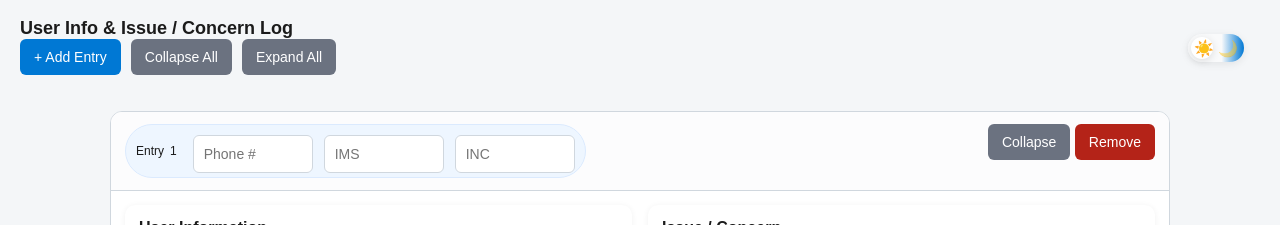
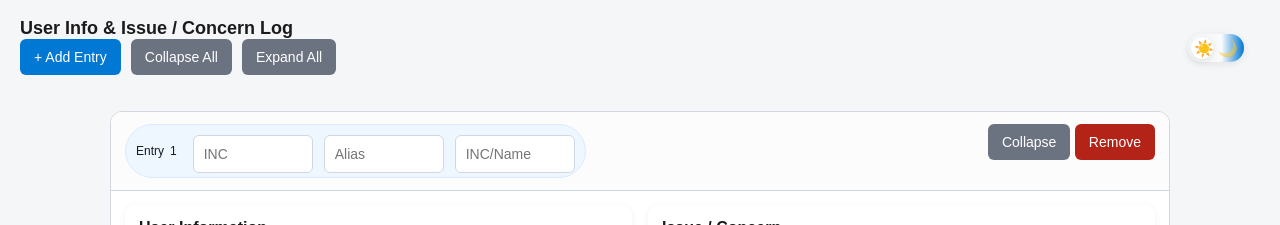
Before and after one commit to oui-ux/notepad, a plain HTML site: page index.html in a window 1280 px wide. Shown: the top 225 px of the page. Drawn offline with Linux system fonts and the light colour scheme.

Commit message:
Add files via upload

```diff
--- a/index.html
+++ b/index.html
@@ -37,9 +37,9 @@
         <div class="entryHeader">
           <span class="badge">
             Entry <span class="entryNumber"></span>
-            <input class="headerText1" type="text" placeholder="Phone #" style="margin-left:10px;width:120px;" />
-            <input class="headerText2" type="text" placeholder="IMS" style="margin-left:5px;width:120px;" />
-            <input class="headerText2" type="text" placeholder="INC" style="margin-left:5px;width:120px;" />
+            <input class="headerText1" type="text" placeholder="INC" style="margin-left:10px;width:120px;" />
+            <input class="headerText2" type="text" placeholder="Alias" style="margin-left:5px;width:120px;" />
+            <input class="headerText2" type="text" placeholder="INC/Name" style="margin-left:5px;width:120px;" />
           </span>
           </span>
           <div>
```
